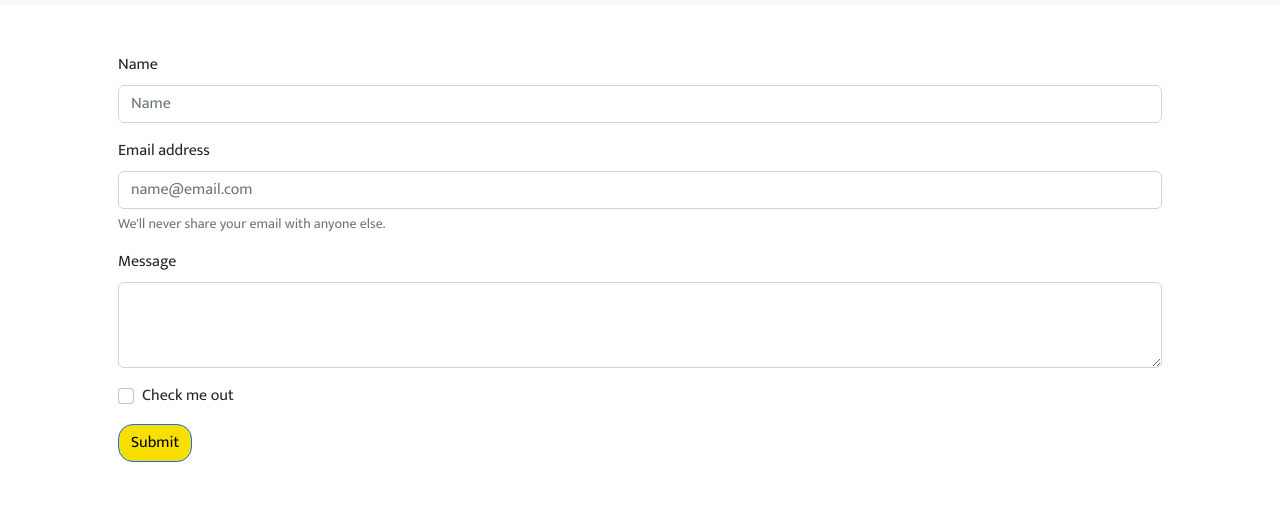
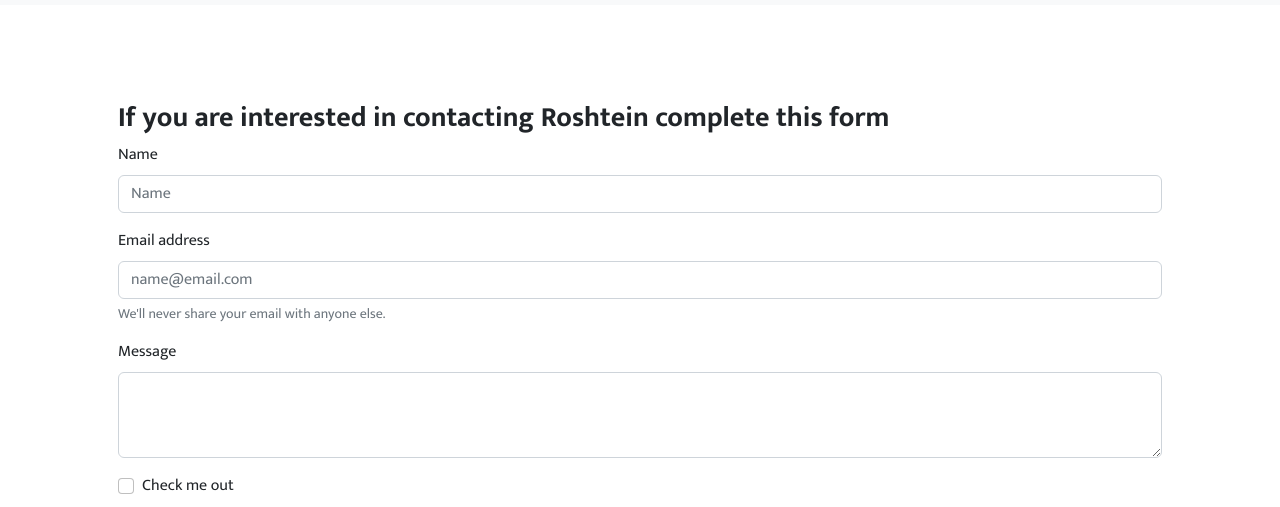
Before and after one commit to pato-1441/roshteinSite, a website: page pages/contact.html in a window 1280 px wide. Shown: the part 71-578 px from the top of the page. Drawn offline with nearby package versions, Linux system fonts and the light colour scheme; files that its build step writes are made by us from their sources.

Commit message:
h1 contact slots

```diff
--- a/pages/contact.html
+++ b/pages/contact.html
@@ -50,6 +50,9 @@
   <main>
     <section>
       <div class="container p-5">
+        <div class="row">
+          <h1 class="pt-5 fw-semibold fs-3">If you are interested in contacting Roshtein complete this form</h1>
+        </div>
         <div class="row">
           <form action method="get" class="col-12">
             <div class="mb-3">
```
Also changed, not shown: pages/slots.html (+3 -0 lines), css/style.css (added).
